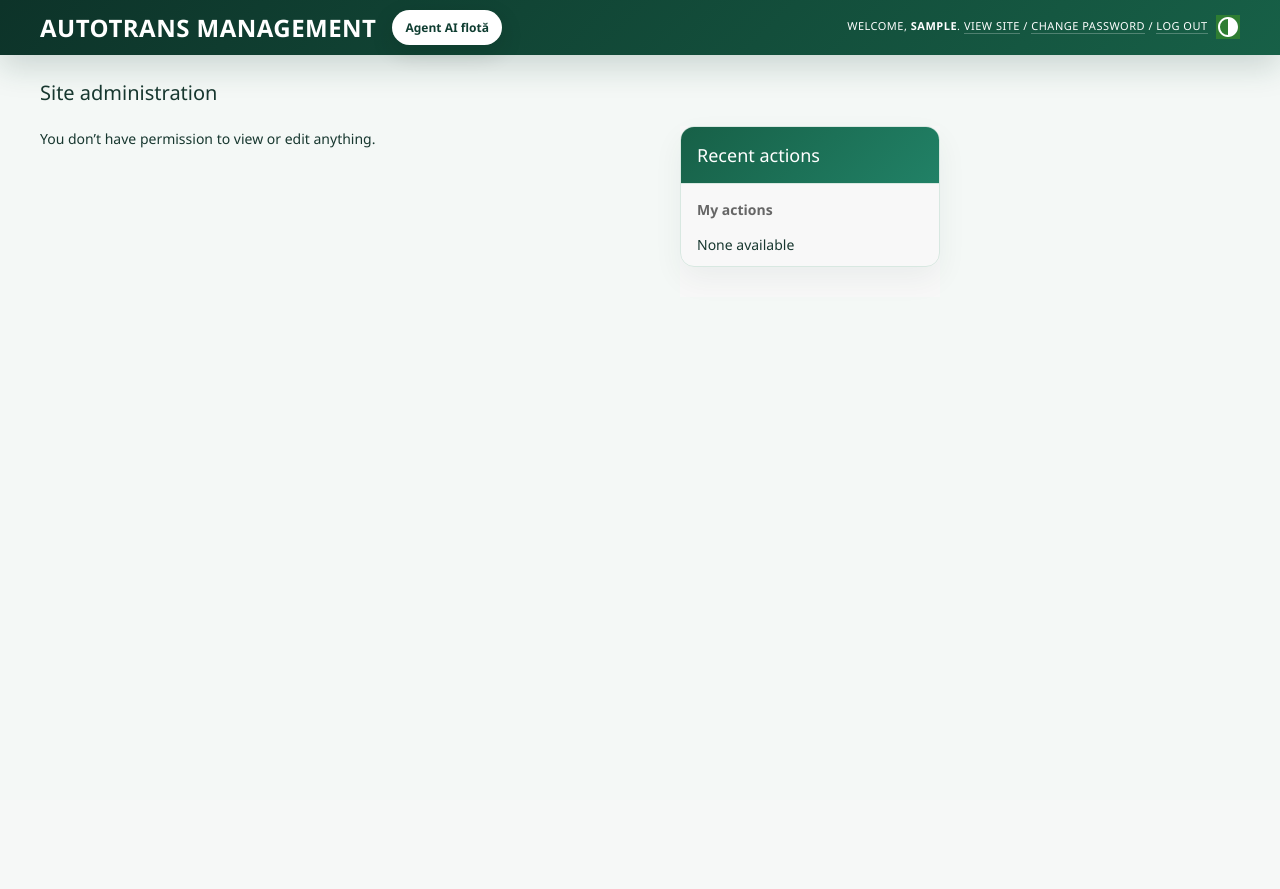
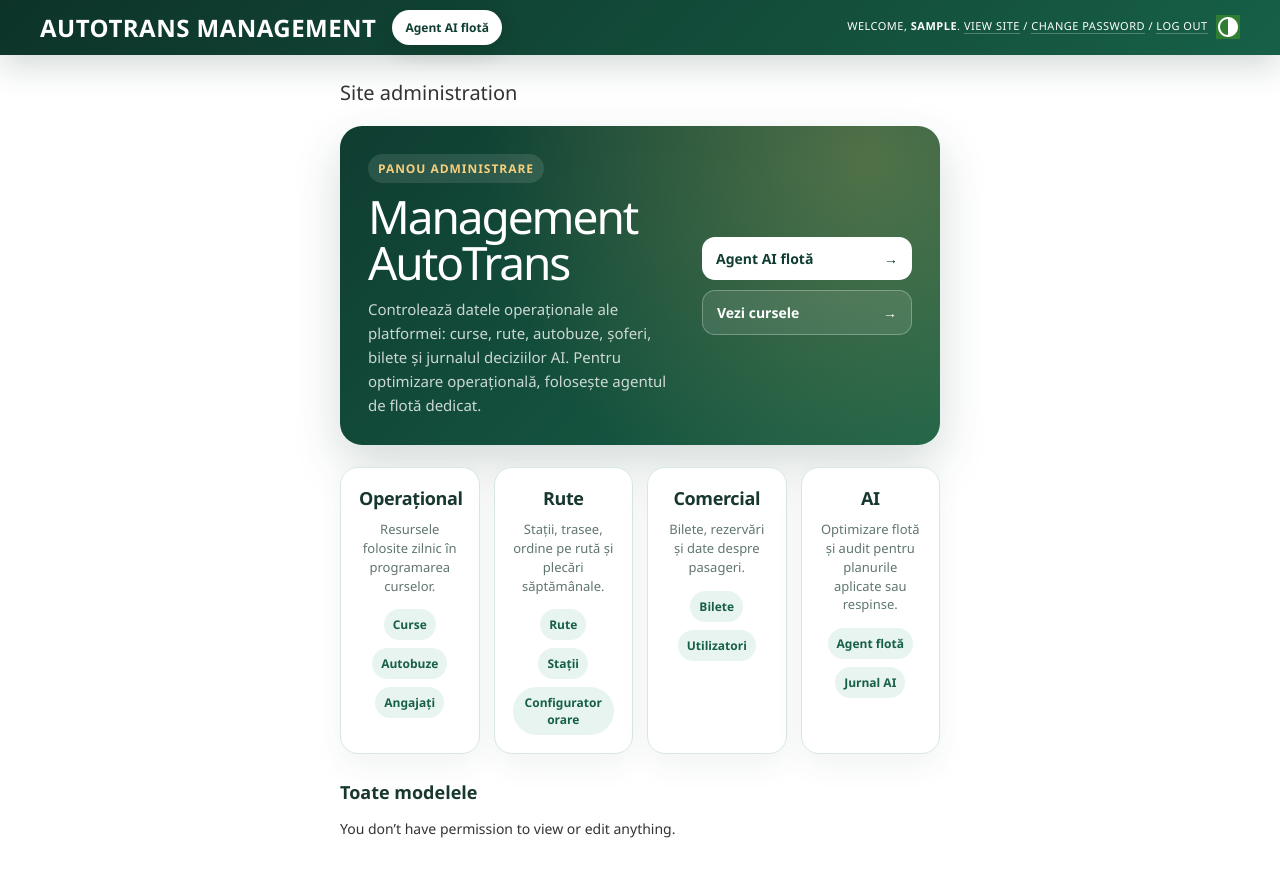
Before and after one commit to stematecatalin/Bus-Fleet-Manager, a Django app: page /admin/ in a window 1280 px wide. Before the commit the page ends 267 px from the top, so only its background shows below. Run offline with Django 5.2, Linux system fonts and the light colour scheme; the visitor is signed in with stand-in values (Sample User, id 1); data comes from the database, SQL or seed files in the repository; data that the repository does not hold is empty.

Commit message:
Polish admin dashboard layout

```diff
--- a/core/templates/admin/base_site.html
+++ b/core/templates/admin/base_site.html
@@ -5,8 +5,8 @@
 {% block extrastyle %}
 {{ block.super }}
 <style>
-    /* Suprascriem variabilele globale de temă ale Django 4/5 */
-    :root, :root[data-theme="light"], :root[data-theme="dark"] {
+    /* Suprascriem doar accentele, nu fundalul/textul temei Django. */
+    :root, :root[data-theme="light"] {
         --primary: #2E7D32 !important;
         --primary-fg: #fff !important;
         --secondary: #1B5E20 !important;
@@ -29,10 +29,28 @@
 
         --default-button-bg: #444 !important;
         --default-button-hover-bg: #222 !important;
-        --body-bg: #f4f8f6 !important;
-        --body-fg: #17372f !important;
         --hairline-color: #d8e8e1 !important;
         --border-color: #d8e8e1 !important;
+    }
+
+    :root[data-theme="dark"] {
+        --primary: #2f9d6f !important;
+        --primary-fg: #fff !important;
+        --secondary: #1f7557 !important;
+        --accent: #6fd4a8 !important;
+        --header-bg: #10261f !important;
+        --header-color: #fff !important;
+        --header-link-color: #fff !important;
+        --breadcrumbs-bg: #14372d !important;
+        --breadcrumbs-fg: #e9f5ef !important;
+        --breadcrumbs-link-fg: #fff !important;
+        --link-color: #74d7aa !important;
+        --link-hover-color: #a7efcc !important;
+        --button-bg: #23815f !important;
+        --button-fg: #fff !important;
+        --button-hover-bg: #2fa978 !important;
+        --hairline-color: #31483f !important;
+        --border-color: #31483f !important;
     }
 
     /* Forțăm elementele care nu folosesc variabilele corect */
@@ -124,6 +142,17 @@
     table thead th {
         background: #f0f7f4 !important;
     }
+
+    :root[data-theme="dark"] table thead th {
+        background: #20352e !important;
+    }
+
+    :root[data-theme="dark"] .module,
+    :root[data-theme="dark"] #changelist,
+    :root[data-theme="dark"] .inline-group {
+        border-color: #31483f !important;
+        box-shadow: none;
+    }
 </style>
 {% endblock %}
 
--- /dev/null
+++ b/core/templates/admin/index.html
@@ -0,0 +1,206 @@
+{% extends "admin/base_site.html" %}
+{% load i18n static log %}
+
+{% block extrastyle %}
+{{ block.super }}
+<link rel="stylesheet" href="{% static "admin/css/dashboard.css" %}">
+<style>
+    #content {
+        max-width: min(1580px, calc(100vw - 32px));
+        margin: 0 auto;
+    }
+    #content-main {
+        float: none !important;
+        width: 100% !important;
+        max-width: min(1580px, calc(100vw - 32px));
+        margin: 0 auto !important;
+    }
+    .autotrans-admin-home { display: grid; gap: 22px; }
+    .admin-home-hero {
+        display: grid;
+        grid-template-columns: minmax(0, 1fr) auto;
+        gap: 22px;
+        align-items: center;
+        padding: 28px;
+        color: #fff;
+        border-radius: 22px;
+        background:
+            radial-gradient(circle at 88% 10%, rgba(244, 198, 99, .27), transparent 24rem),
+            linear-gradient(135deg, #0f3d31, #176047);
+        box-shadow: 0 20px 48px rgba(15, 61, 49, .18);
+    }
+    .admin-home-kicker {
+        display: inline-flex;
+        margin-bottom: 10px;
+        padding: 6px 10px;
+        color: #f8cf7c;
+        border-radius: 999px;
+        background: rgba(255,255,255,.11);
+        font-size: 12px;
+        font-weight: 900;
+        letter-spacing: .08em;
+        text-transform: uppercase;
+    }
+    .admin-home-hero h1 {
+        margin: 0;
+        color: #fff;
+        font-size: clamp(28px, 4vw, 46px);
+        line-height: 1;
+        letter-spacing: -.045em;
+    }
+    .admin-home-hero p {
+        max-width: 880px;
+        margin: 12px 0 0;
+        color: rgba(255,255,255,.78);
+        font-size: 15px;
+        line-height: 1.6;
+    }
+    .admin-home-actions {
+        display: grid;
+        gap: 10px;
+        min-width: 210px;
+    }
+    .admin-home-action {
+        display: flex;
+        justify-content: space-between;
+        gap: 10px;
+        padding: 12px 14px;
+        color: #0f3d31 !important;
+        border-radius: 13px;
+        background: #fff;
+        font-weight: 850;
+        text-decoration: none;
+    }
+    .admin-home-action.secondary {
+        color: #fff !important;
+        border: 1px solid rgba(255,255,255,.28);
+        background: rgba(255,255,255,.1);
+    }
+    .admin-home-grid {
+        display: grid;
+        grid-template-columns: repeat(4, minmax(0, 1fr));
+        gap: 14px;
+    }
+    .admin-home-card {
+        text-align: center;
+        padding: 18px;
+        border: 1px solid #d8e8e1;
+        border-radius: 18px;
+        background: #fff;
+        box-shadow: 0 12px 30px rgba(15,61,49,.06);
+    }
+    .admin-home-card h2 {
+        margin: 0 0 10px;
+        color: #17372f;
+        font-size: 18px;
+        letter-spacing: -.02em;
+    }
+    .admin-home-card p {
+        min-height: 42px;
+        margin: 0 0 14px;
+        color: #60766e;
+        font-size: 13px;
+        line-height: 1.45;
+    }
+    .admin-home-links {
+        display: flex;
+        flex-wrap: wrap;
+        justify-content: center;
+        gap: 8px;
+    }
+    .admin-home-links a {
+        padding: 7px 9px;
+        color: #176047 !important;
+        border-radius: 999px;
+        background: #e8f4ef;
+        font-size: 12px;
+        font-weight: 800;
+        text-decoration: none;
+    }
+    .admin-home-section-title {
+        margin: 4px 0 -10px;
+        color: #17372f;
+        font-size: 18px;
+        font-weight: 850;
+    }
+    #content-main .app-core,
+    #content-main .app-auth {
+        border-radius: 16px;
+    }
+    @media (max-width: 1100px) {
+        .admin-home-grid { grid-template-columns: repeat(2, minmax(0, 1fr)); }
+    }
+    @media (max-width: 760px) {
+        .admin-home-hero { grid-template-columns: 1fr; padding: 22px; }
+        .admin-home-actions { min-width: 0; }
+        .admin-home-grid { grid-template-columns: 1fr; }
+    }
+</style>
+{% endblock %}
+
+{% block coltype %}colM{% endblock %}
+{% block bodyclass %}{{ block.super }} dashboard{% endblock %}
+{% block nav-breadcrumbs %}{% endblock %}
+{% block nav-sidebar %}{% endblock %}
+
+{% block content %}
+<div id="content-main" class="autotrans-admin-home">
+    <section class="admin-home-hero">
+        <div>
+            <span class="admin-home-kicker">Panou administrare</span>
+            <h1>Management AutoTrans</h1>
+            <p>
+                Controlează datele operaționale ale platformei: curse, rute, autobuze, șoferi,
+                bilete și jurnalul deciziilor AI. Pentru optimizare operațională, folosește
+                agentul de flotă dedicat.
+            </p>
+        </div>
+        <div class="admin-home-actions">
+            <a class="admin-home-action" href="{% url 'admin:fleet-optimizer' %}">Agent AI flotă <span>→</span></a>
+            <a class="admin-home-action secondary" href="{% url 'admin:core_trip_changelist' %}">Vezi cursele <span>→</span></a>
+        </div>
+    </section>
+
+    <section class="admin-home-grid" aria-label="Zone principale">
+        <article class="admin-home-card">
+            <h2>Operațional</h2>
+            <p>Resursele folosite zilnic în programarea curselor.</p>
+            <div class="admin-home-links">
+                <a href="{% url 'admin:core_trip_changelist' %}">Curse</a>
+                <a href="{% url 'admin:core_bus_changelist' %}">Autobuze</a>
+                <a href="{% url 'admin:core_employee_changelist' %}">Angajați</a>
+            </div>
+        </article>
+        <article class="admin-home-card">
+            <h2>Rute</h2>
+            <p>Stații, trasee, ordine pe rută și plecări săptămânale.</p>
+            <div class="admin-home-links">
+                <a href="{% url 'admin:core_route_changelist' %}">Rute</a>
+                <a href="{% url 'admin:core_station_changelist' %}">Stații</a>
+                <a href="{% url 'admin:core_route_changelist' %}">Configurator orare</a>
+            </div>
+        </article>
+        <article class="admin-home-card">
+            <h2>Comercial</h2>
+            <p>Bilete, rezervări și date despre pasageri.</p>
+            <div class="admin-home-links">
+                <a href="{% url 'admin:core_ticket_changelist' %}">Bilete</a>
+                <a href="{% url 'admin:core_user_changelist' %}">Utilizatori</a>
+            </div>
+        </article>
+        <article class="admin-home-card">
+            <h2>AI</h2>
+            <p>Optimizare flotă și audit pentru planurile aplicate sau respinse.</p>
+            <div class="admin-home-links">
+                <a href="{% url 'admin:fleet-optimizer' %}">Agent flotă</a>
+                <a href="{% url 'admin:core_aiactionlog_changelist' %}">Jurnal AI</a>
+            </div>
+        </article>
+    </section>
+
+    <h2 class="admin-home-section-title">Toate modelele</h2>
+    {% include "admin/app_list.html" with app_list=app_list show_changelinks=True %}
+</div>
+{% endblock %}
+
+{% block sidebar %}{% endblock %}
```
Also changed, not shown: core/templates/admin/core/route/edit_schedule.html (+43 -25 lines).
